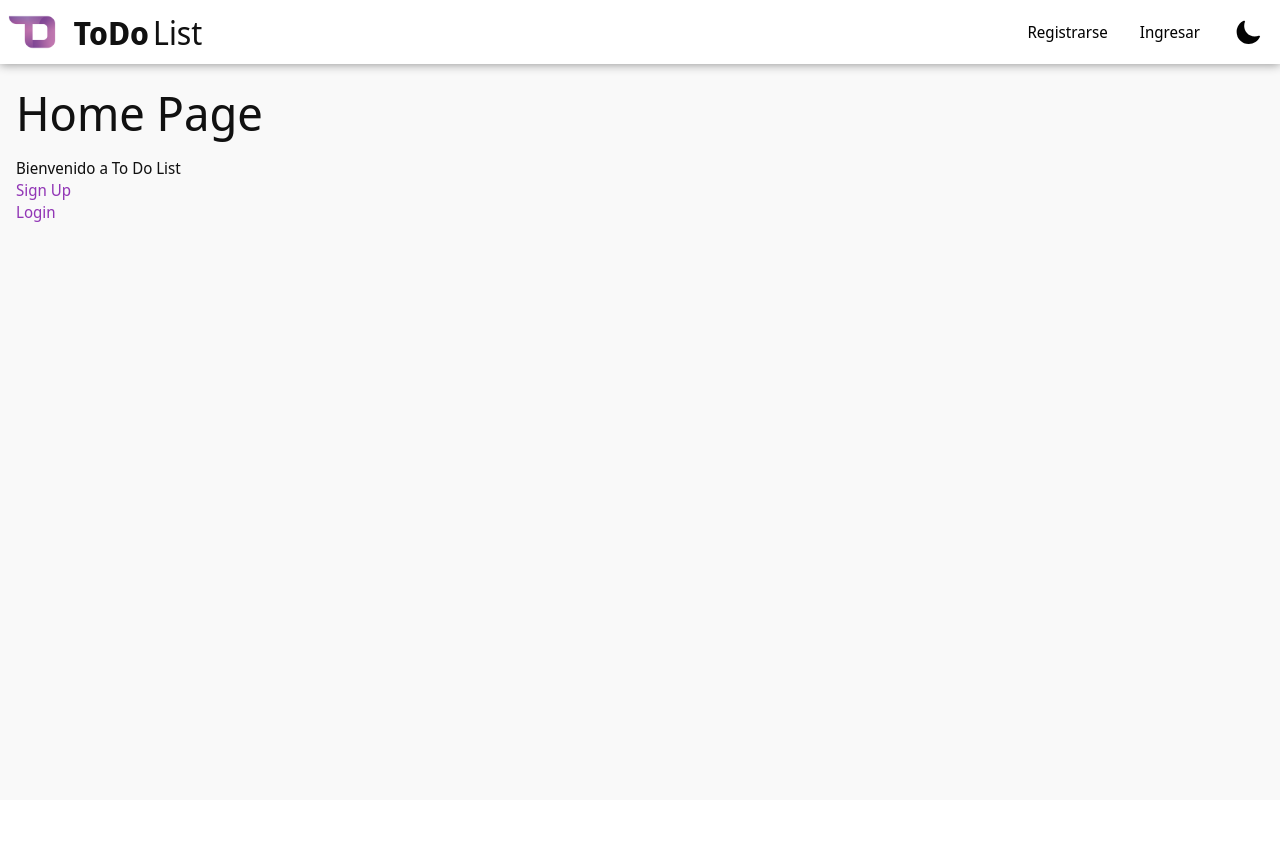
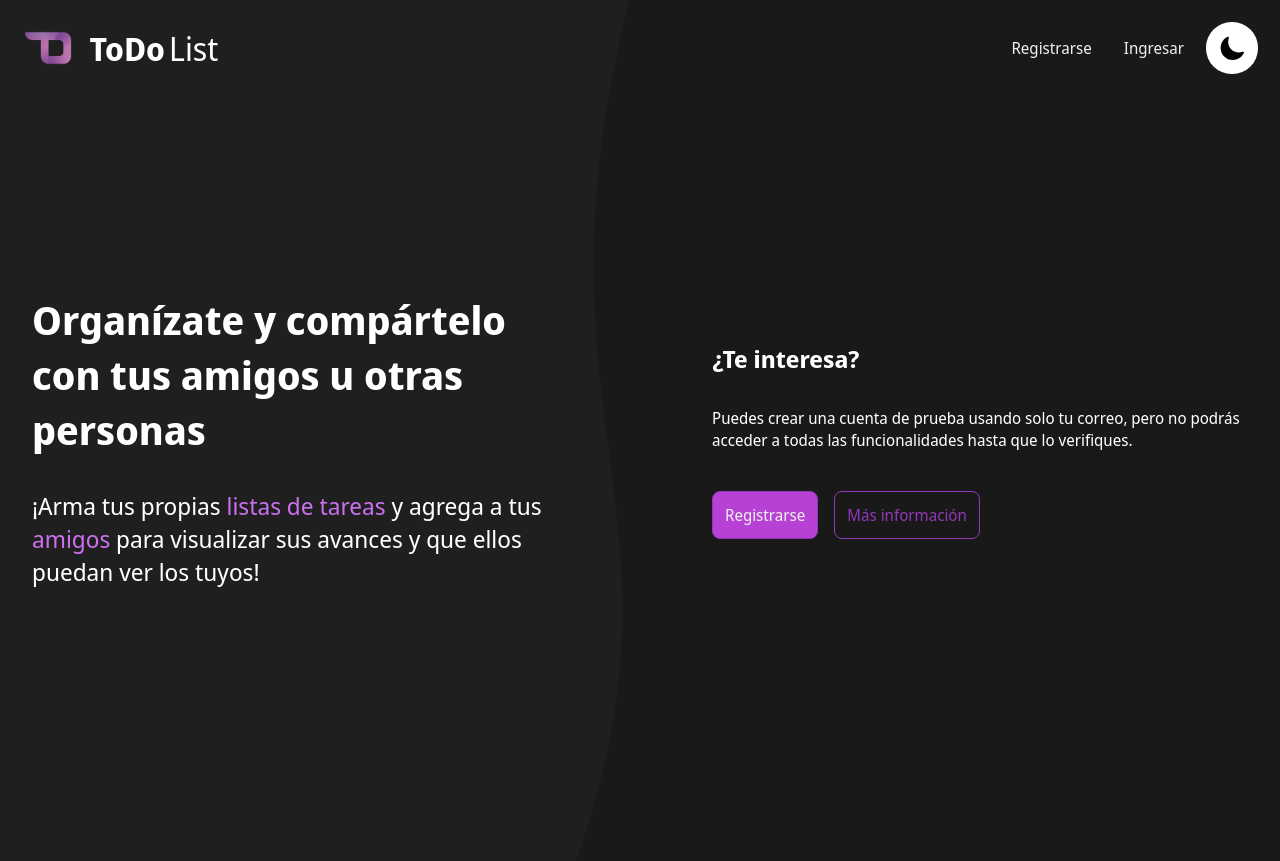
Before and after one commit to GianK128/Flask-To-Do-List, a Flask app: page / in a window 1280 px wide. Before the commit the page ends 222 px from the top, so only its background shows below. Run offline with Flask 2, Linux system fonts and the light colour scheme.

Commit message:
feat: Agregar hero de la landing page + arreglos

```diff
--- /dev/null
+++ b/todo_list/static/landing_page.css
@@ -0,0 +1,104 @@
+@import url(./main.css);
+
+body {
+    min-height: 100vh;
+    background-color: #191919;
+}
+main {
+    flex-direction: column;
+    margin: 0;
+    padding: 0;
+}
+
+span.text-highlight {
+    color: var(--clr-main);
+}
+
+.topbar.in-start {
+    background-color: transparent;
+    color: #fff;
+    box-shadow: none;
+    margin: 1em;
+    z-index: 10;
+}
+
+.topbar.in-start .topbar-nav ul li a {
+    color: #eee;
+    transition: all .3s ease;
+}
+
+.topbar.in-start .topbar-nav ul li a:hover {
+    color: #aaa;
+    background-color: transparent;
+}
+
+.hero {
+    position: relative;
+    display: flex;
+    justify-content: center;
+    align-items: center;
+    width: 100%;
+    height: 90vh;
+    color: #fff;
+    background-color: #191919;
+}
+
+.hero svg {
+    position: absolute;
+    transform: translate(0%, -5%);
+}
+
+.hero .content {
+    display: flex;
+    justify-content: space-between;
+    align-items: center;
+    width: 100%;
+    gap: 1em;
+    z-index: 10;
+    transform: translate(0, -1em);
+}
+
+.content .left {
+    display: flex;
+    flex-direction: column;
+    align-items: flex-start;
+    width: 45%;
+    padding: 2em;
+    gap: 2em;
+}
+
+.content .left h1 {
+    font-size: 2.5em;
+    font-weight: 700;
+}
+
+.content .left p {
+    font-size: 1.5em;
+    font-weight: 300;
+}
+
+.content .right {
+    display: flex;
+    flex-direction: column;
+    align-items: flex-start;
+    width: 45%;
+    padding: 1em;
+    margin-right: 0.5em;
+    gap: 2em;
+}
+
+.content .right h2 {
+    font-size: 1.5em;
+    font-weight: 700;
+}
+
+.content .right p {
+    font-size: 1em;
+    font-weight: 300;
+    margin-bottom: 0.5em;
+}
+
+.content .right .buttons {
+    display: flex;
+    gap: 1em;
+}
--- a/todo_list/static/main.css
+++ b/todo_list/static/main.css
@@ -73,19 +73,28 @@ ion-icon {
 .btn {
     cursor: pointer;
     width: fit-content;
-    padding: 0.5em;
+    padding: 0.75em;
     border: none;
     outline: none;
-    border-radius: 0.25em;
+    border-radius: 0.5em;
     color: var(--clr-text-accent);
+    border: 0.1em solid var(--clr-text-accent);
     background-color: var(--clr-sidebar-highlight);
-}
-.btn:hover {
-    filter: brightness(80%);
+    transition: all .3s ease;
 }
 .btn-primary {
     color: #eee;
-    background: var(--gradient-background);
+    background: var(--clr-mid-color);
+}
+.btn-primary:hover {
+    background: var(--clr-text-accent);
+}
+.btn-secondary {
+    background-color: transparent;
+}
+.btn-secondary:hover {
+    color: #eee;
+    background: var(--clr-mid-color);
 }
 .btn-circle {
     border-radius: 50%;
@@ -96,9 +105,6 @@ ion-icon {
 }
 .btn-border button {
     border: 0.3em solid var(--clr-background);
-}
-body[dark-mode] .btn:hover {
-    filter: brightness(120%);
 }
 
 /* ALERTAS */
@@ -603,6 +609,8 @@ form .inputs input:focus-visible {
     justify-content: space-between;
     align-items: center;
     background-color: var(--clr-sidebar);
+    transition: all .2s ease;
+    z-index: 20;
 }
 
 .topbar .header-logo {
--- a/todo_list/static/main.js
+++ b/todo_list/static/main.js
@@ -76,3 +76,15 @@ document.querySelectorAll('form .inputs input').forEach(input => {
         document.querySelector(`label[for=${name}]`).classList.remove('current-focus');
     });
 });
+
+// NAV de página de inicio
+
+if (topbar) {
+    window.addEventListener('scroll', () => {
+        if (window.scrollY != 0) {
+            topbar.classList.remove('in-start');
+        } else {
+            topbar.classList.add('in-start');
+        }
+    })
+}
--- a/todo_list/templates/base.html
+++ b/todo_list/templates/base.html
@@ -84,7 +84,7 @@
             </div>
         </div>
     {% else %}
-        <header class="flex topbar">
+        <header class="flex topbar in-start">
             <div class="header-logo">
                 <img src="{{ url_for('static', filename='media/TD-logo.png') }}" alt="Logo">
                 <div class="header-logo-text">
--- a/todo_list/templates/home.html
+++ b/todo_list/templates/home.html
@@ -5,7 +5,11 @@
 {% endblock title %}
 
 {% block head_content %}
+    {% if current_user.is_authenticated %}
     <link rel="stylesheet" href="{{ url_for('static', filename='home.css') }}">
+    {% else %}
+    <link rel="stylesheet" href="{{ url_for('static', filename='landing_page.css') }}">
+    {% endif %}
 {% endblock head_content %}
 
 {% block content %}
@@ -108,9 +112,32 @@
         {% endif %}
 
     {% else %}
-        <h1>Home Page</h1>
-        <p>Bienvenido a To Do List</p>
-        <a href="{{ url_for('auth.sign_up') }}">Sign Up</a>
-        <a href="{{ url_for('auth.login') }}">Login</a>
+        <div class="hero">
+            <svg width="100%" height="125%" viewbox="0 0 100 100" preserveAspectRatio="none">
+                <path d="M0,0
+                            L50,0
+                            C40,50 55,60 45,100
+                            L0,100z"
+                    fill="#1f1f1f" />
+            </svg>
+            <div class="content">
+                <div class="left">
+                    <h1>Organízate y compártelo con tus amigos u otras personas</h1>
+                    <p>
+                        ¡Arma tus propias <span class="text-highlight">listas de tareas</span> y agrega a tus <span class="text-highlight">amigos</span> para visualizar sus avances y que ellos puedan ver los tuyos!
+                    </p>
+                </div>
+                <section class="right">
+                    <h2>¿Te interesa?</h2>
+                    <p>
+                        Puedes crear una cuenta de prueba usando solo tu correo, pero no podrás acceder a todas las funcionalidades hasta que lo verifiques.
+                    </p>
+                    <div class="buttons">
+                        <a href="{{ url_for('auth.sign_up') }}" class="btn btn-primary">Registrarse</a>
+                        <a href="" class="btn btn-secondary">Más información</a>
+                    </div>
+                </section>
+            </div>
+        </div>
     {% endif %}
 {% endblock content %}
```
